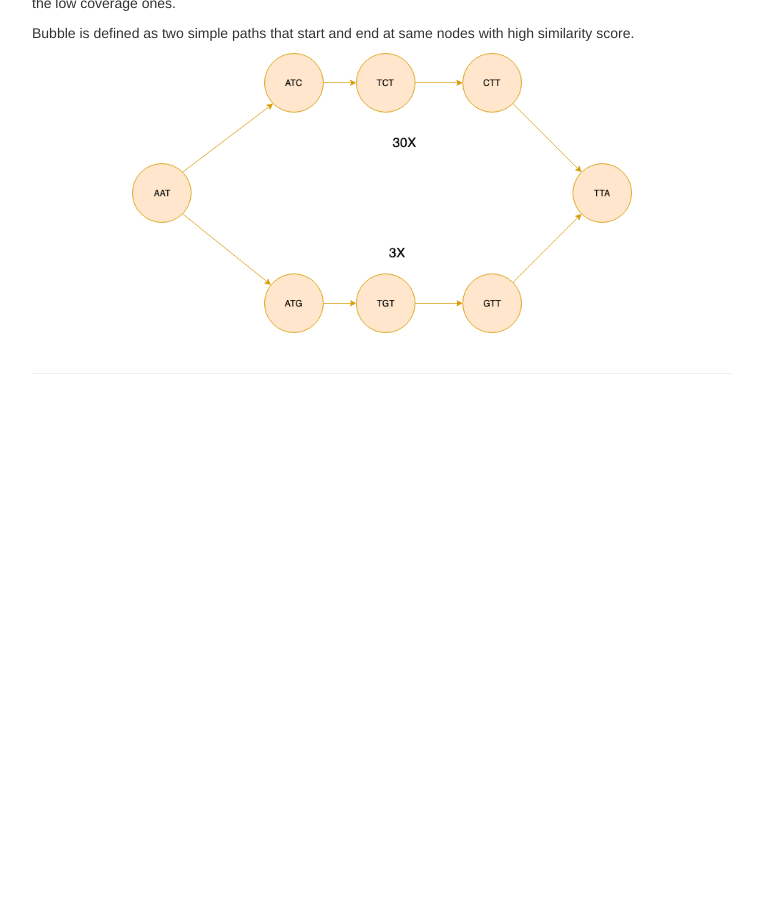
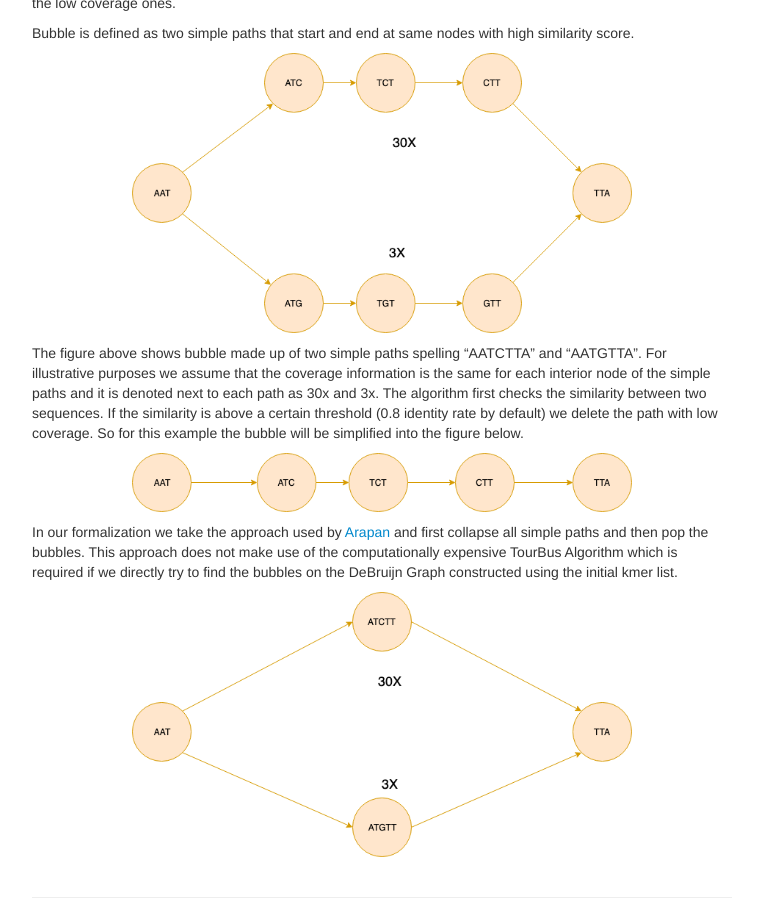
Before and after one commit to ardakdemir/ardakdemir.github.io, a Jekyll site: the page built from pages/gsoc.md, in a window 1280 px wide and 900 px high, scrolled down 8405 px. Shown: the whole window, without its empty margins (258-1021 px from the left). Built offline with Jekyll 4.4.1, drawn with Linux system fonts in a browser that asks for light colours; before the commit the page ends 8810 px from its top, so only the background shows below that.

Commit message:
final phase updates

```diff
--- a/pages/gsoc.md
+++ b/pages/gsoc.md
@@ -363,5 +363,22 @@ First method is used by Velvet which finds all bubbles by using the TourBus Algo
 
 Bubble is defined as two simple paths that start and end at same nodes with high similarity score.
 <p align="center">
-<img src="publpics/bubblepop1.png?" alt="is_path" width="500" height="500">
+<img src="publpics/bubblepop1.png?" alt="bubble1" width="500" height="500">
 </p>
+
+
+The figure above shows bubble made up of two simple paths spelling "AATCTTA" and "AATGTTA". For illustrative purposes we assume that the coverage information is the same for each interior node of the simple paths and it is denoted next to each path as 30x and 3x. The algorithm first checks the similarity between two sequences. If the similarity is above a certain threshold (0.8 identity rate by default) we delete the path with low coverage. So for this example the bubble will be simplified into the figure below.
+
+
+<p align="center">
+<img src="publpics/afterpop.png?" alt="afterpopping" width="500" height="500">
+</p>
+
+
+In our formalization we take the approach used by [Arapan](https://www.ncbi.nlm.nih.gov/pmc/articles/PMC3441218/) and first collapse all simple paths and then pop the bubbles. This approach does not make use of the computationally expensive TourBus Algorithm which is required if we directly try to find the bubbles on the DeBruijn Graph constructed using the initial kmer list.
+
+
+
+<p align="center">
+<img src="publpics/arapanway.png?" alt="arapanway" width="500" height="500">
+</p>
```
Also changed, not shown: pages/publpics/afterpop.png (added), pages/publpics/arapanway.png (added).
